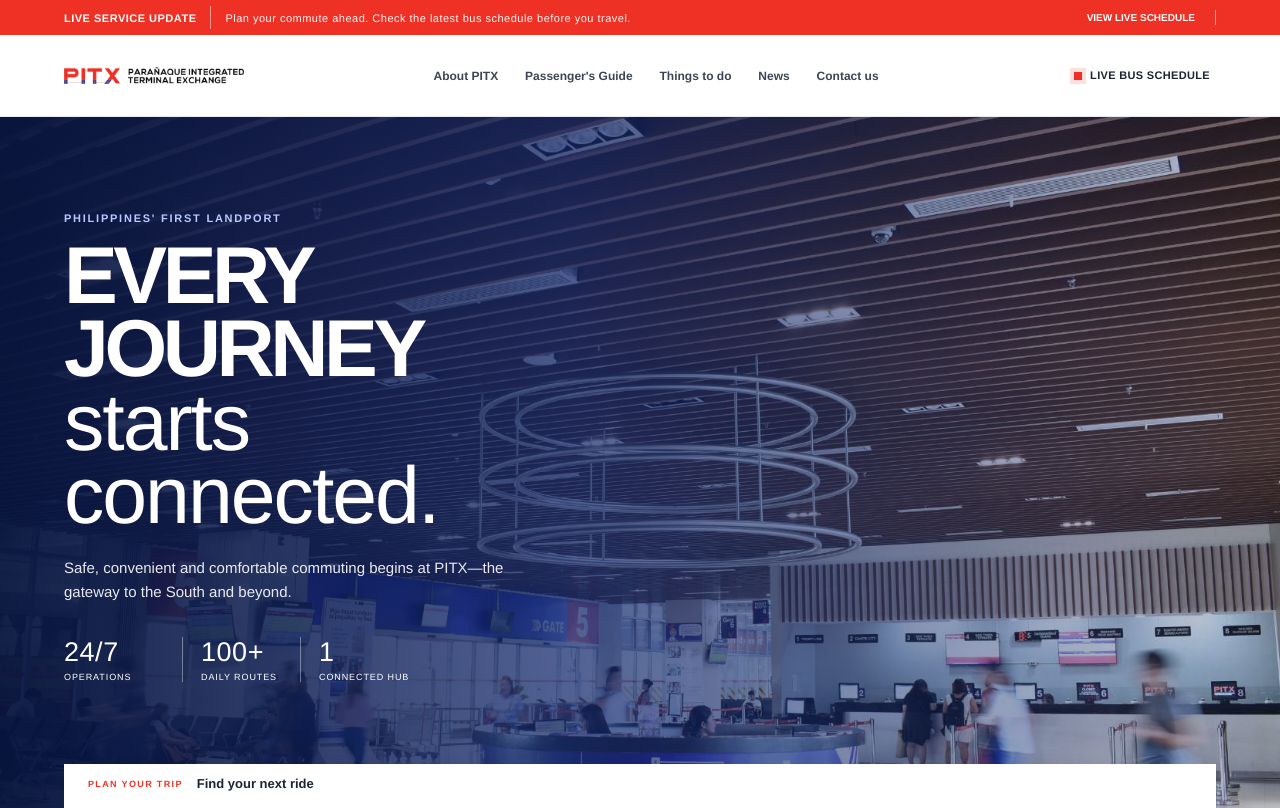
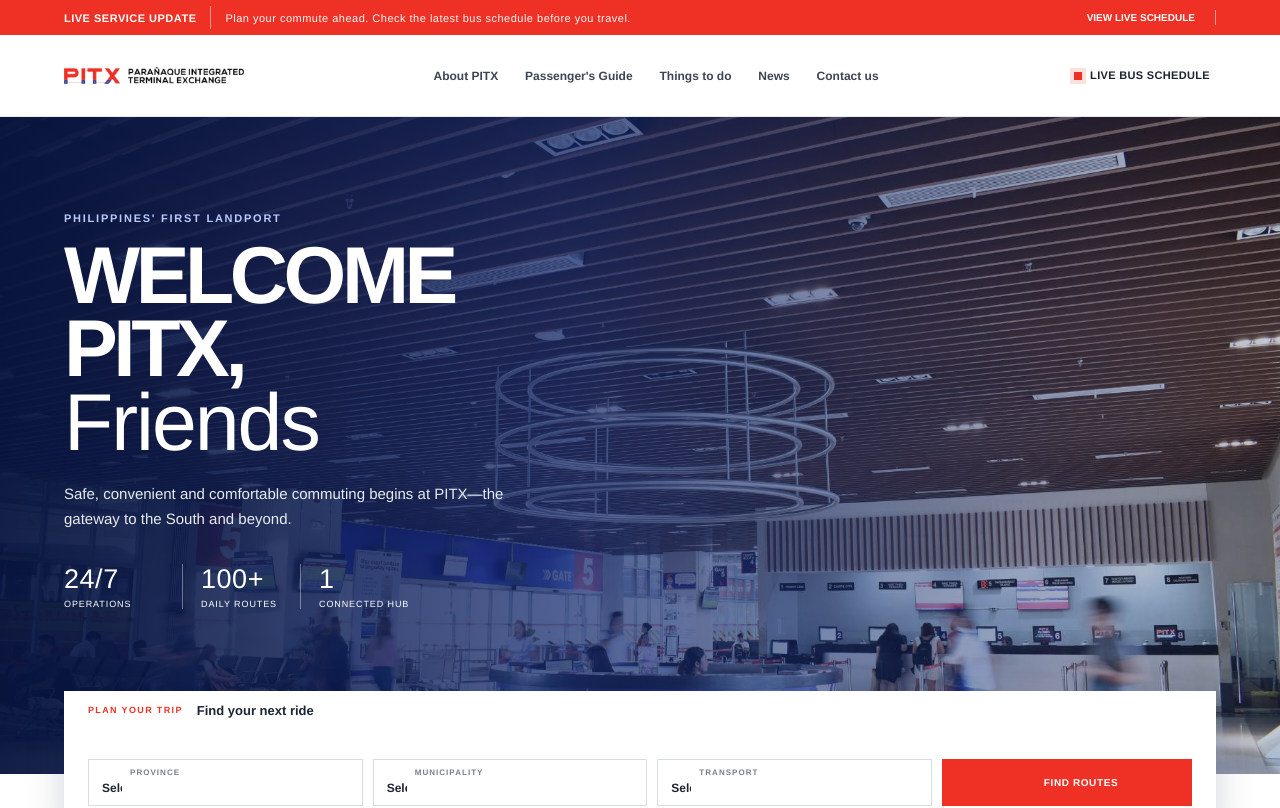
Before and after one commit to devskadi/landport-mockup, a Next.js app: page / in a window 1280 px wide. Shown: the top 808 px of the page. Built offline with nearby package versions, Linux system fonts and the light colour scheme; some icons are missing.

Commit message:
Updated Some Labels

```diff
--- a/app/components/ScrollReveal.tsx
+++ b/app/components/ScrollReveal.tsx
@@ -19,7 +19,9 @@
     }
 
     const context = gsap.context(() => {
-      const elements = gsap.utils.toArray<HTMLElement>("[data-reveal]", root);
+      const elements = gsap.utils
+        .toArray<HTMLElement>("[data-reveal]", root)
+        .filter((element) => !element.closest("footer"));
 
       elements.forEach((element) => {
         const direction = (element.dataset.reveal as RevealDirection | undefined) ?? "up";
--- a/app/page.tsx
+++ b/app/page.tsx
@@ -86,7 +86,7 @@
         <div className="hero-overlay" />
         <div className="hero-content" data-reveal="left" data-reveal-distance="28">
           <p className="eyebrow light">Philippines&apos; first landport</p>
-          <h1>Every journey<br /><em>starts connected.</em></h1>
+          <h1>Welcome PITX,<br /><em>Friends</em></h1>
           <p className="hero-copy">Safe, convenient and comfortable commuting begins at PITX—the gateway to the South and beyond.</p>
           <div className="hero-stats"><span><strong>24/7</strong>OPERATIONS</span><span><strong>100+</strong>DAILY ROUTES</span><span><strong>1</strong>CONNECTED HUB</span></div>
         </div>
@@ -107,7 +107,7 @@
 
       <section className="terminal-features section" id="terminal-features"><div className="section-heading" data-reveal="up"><div><p className="eyebrow">PITX features</p><h2>Tailored <em>for you.</em></h2></div><p>Take advantage of these features when you visit PITX.</p></div><div className="terminal-feature-grid"><article data-reveal="up"><span>01</span><h3>Accessible Location</h3><p>PITX is strategically located in Diosdado Macapagal Boulevard and CAVITEX which connects the South and Metro Manila.</p></article><article data-reveal="up" data-reveal-delay="0.06"><span>02</span><h3>Multimodal Transport Facility</h3><p>PITX features intermodal terminals that provide you with a wide range of transport options and services.</p></article><article data-reveal="up" data-reveal-delay="0.12"><span>03</span><h3>Advanced Commuting System</h3><p>PITX makes seamless commuting possible with its centralized boarding pass and online booking systems.</p></article><article data-reveal="up" data-reveal-delay="0.18"><span>04</span><h3>Modern Features and Amenities</h3><p>PITX is equipped with modern features and amenities that are designed to address your daily commuting needs.</p></article><article data-reveal="up" data-reveal-delay="0.24"><span>05</span><h3>One-Stop Terminal</h3><p>PITX houses retail and office spaces where you can dine, shop, and avail government services, in one convenient location.</p></article></div></section>
 
-      <section className="explore section" id="explore"><div className="section-heading" data-reveal="up"><div><p className="eyebrow">Things to do</p><h2>More than <em>a terminal.</em></h2></div><p>Shop, dine, or take care of essentials while you wait for your next ride.</p></div><div className="explore-grid"><a className="explore-main" data-reveal="left" href="#contact"><img src="/assets/dining.jpg" alt="Dining at PITX" /><div><span>01 / DINING</span><h3>Shop and dine<br />while you wait.</h3><p>Grab a quick bite or dine in before commuting.</p><b>EXPLORE DINING <Icon name="arrow" size={16} /></b></div></a><div className="explore-side"><a data-reveal="right" href="#contact"><img src="/assets/shopping.jpg" alt="Shopping at PITX" /><span>02</span><h3>Places to shop</h3><p>Travel essentials and favorite brands.</p></a><a data-reveal="right" data-reveal-delay="0.1" href="#contact"><img src="/assets/services.jpg" alt="Services at PITX" /><span>03</span><h3>Services</h3><p>Travel and leisure services for your day.</p></a></div></div></section>
+      <section className="explore section" id="explore"><div className="section-heading" data-reveal="up"><div><p className="eyebrow">Things to do</p><h2>More than <em>a terminal.</em></h2></div><p>Shop, dine, or take care of essentials while you wait for your next ride.</p></div><div className="explore-grid"><a className="explore-main" data-reveal="left" href="#contact"><img src="/assets/dining.jpg" alt="Dining at PITX" /><div><span>01 / DINING</span><h3>Shop and dine<br />while you wait.</h3><p>Grab a quick bite or dine in before commuting.</p><b>EXPLORE DINING <Icon name="arrow" size={16} /></b></div></a><div className="explore-side"><a data-reveal="right" href="#contact"><img src="/assets/shopping.jpg" alt="Shopping at PITX" /><span>02</span><h3>Shops</h3><p>Travel essentials and favorite brands.</p></a><a data-reveal="right" data-reveal-delay="0.1" href="#contact"><img src="/assets/services.jpg" alt="Services at PITX" /><span>03</span><h3>Services</h3><p>Travel and leisure services for your day.</p></a></div></div></section>
 
       <section className="updates" id="updates"><div className="section updates-inner"><div className="updates-title" data-reveal="left"><p className="eyebrow light">Latest updates</p><h2>What&apos;s happening<br /><em>at PITX.</em></h2><a className="button-light" href="#contact">VIEW ALL NEWS <Icon name="arrow" size={16} /></a></div><div className="news-list">{updates.map(([date, title], i) => <a data-reveal="right" data-reveal-delay={(i * 0.08).toFixed(2)} href="#contact" className="news-item" key={title}><span>0{i + 1}</span><div><small>UPDATES · {date}</small><h3>{title}</h3></div><Icon name="arrow" /></a>)}</div></div></section>
 
```
